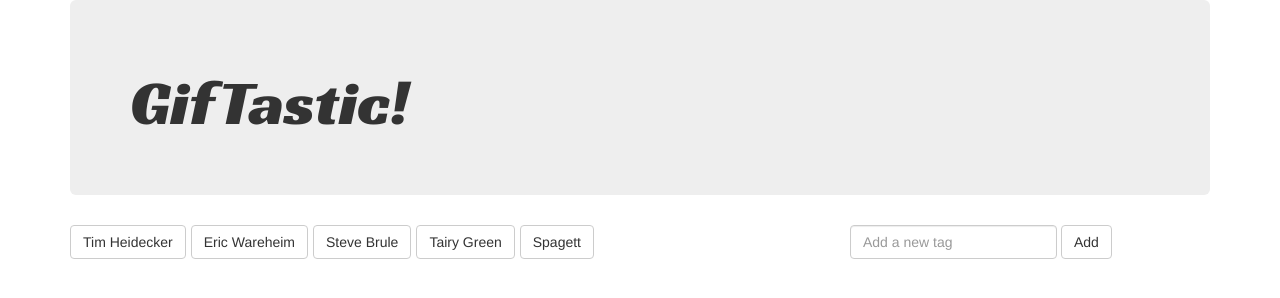
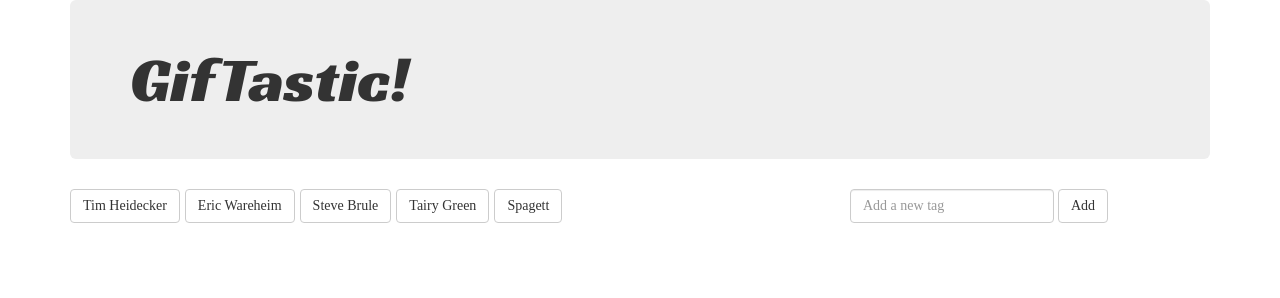
Before and after one commit to BenjaminFrench/GifTastic, a plain HTML site: page index.html in a window 1280 px wide. Drawn offline with nearby package versions, Linux system fonts and the light colour scheme.

Commit message:
Use reset.css

```diff
--- a/index.html
+++ b/index.html
@@ -7,13 +7,14 @@
     <script type="text/javascript" src="https://cdnjs.cloudflare.com/ajax/libs/jquery/3.2.1/jquery.min.js"></script>
     <link rel="stylesheet" href="https://maxcdn.bootstrapcdn.com/bootstrap/3.3.7/css/bootstrap.min.css" integrity="sha384-BVYiiSIFeK1dGmJRAkycuHAHRg32OmUcww7on3RYdg4Va+PmSTsz/K68vbdEjh4u"
         crossorigin="anonymous">
-        <link href="https://maxcdn.bootstrapcdn.com/bootswatch/3.3.7/darkly/bootstrap.min.css" rel="stylesheet" integrity="sha384-S7YMK1xjUjSpEnF4P8hPUcgjXYLZKK3fQW1j5ObLSl787II9p8RO9XUGehRmKsxd" crossorigin="anonymous">
-    <!-- <link rel="stylesheet" type="text/css" href="./assets/css/reset.css"> -->
+    <link href="https://maxcdn.bootstrapcdn.com/bootswatch/3.3.7/darkly/bootstrap.min.css" rel="stylesheet" integrity="sha384-S7YMK1xjUjSpEnF4P8hPUcgjXYLZKK3fQW1j5ObLSl787II9p8RO9XUGehRmKsxd"
+        crossorigin="anonymous">
+    <link rel="stylesheet" type="text/css" href="./assets/css/reset.css">
     <link rel="stylesheet" href="https://cdnjs.cloudflare.com/ajax/libs/animate.css/3.5.2/animate.min.css">
     <link href="https://fonts.googleapis.com/css?family=Barlow" rel="stylesheet">
     <link href="https://fonts.googleapis.com/css?family=Racing+Sans+One" rel="stylesheet">
     <link rel="stylesheet" type="text/css" href="./assets/css/style.css">
-    <title>Giftastic!</title>
+    <title>GifTastic!</title>
 </head>
 
 <body>
@@ -36,7 +37,6 @@
             <div class="col-md-4">
                 <form id="new-tag-form" class="form-inline">
                     <div class="form-group">
-                        <!-- <label for="new-tag-input">Add a new tag:</label> -->
                         <input type="text" class="form-control" name="addtag" id="new-tag-input" placeholder="Add a new tag">
                         <button type="submit" id="add-tag-btn" class="btn btn-default">Add</button>
                     </div>
```
